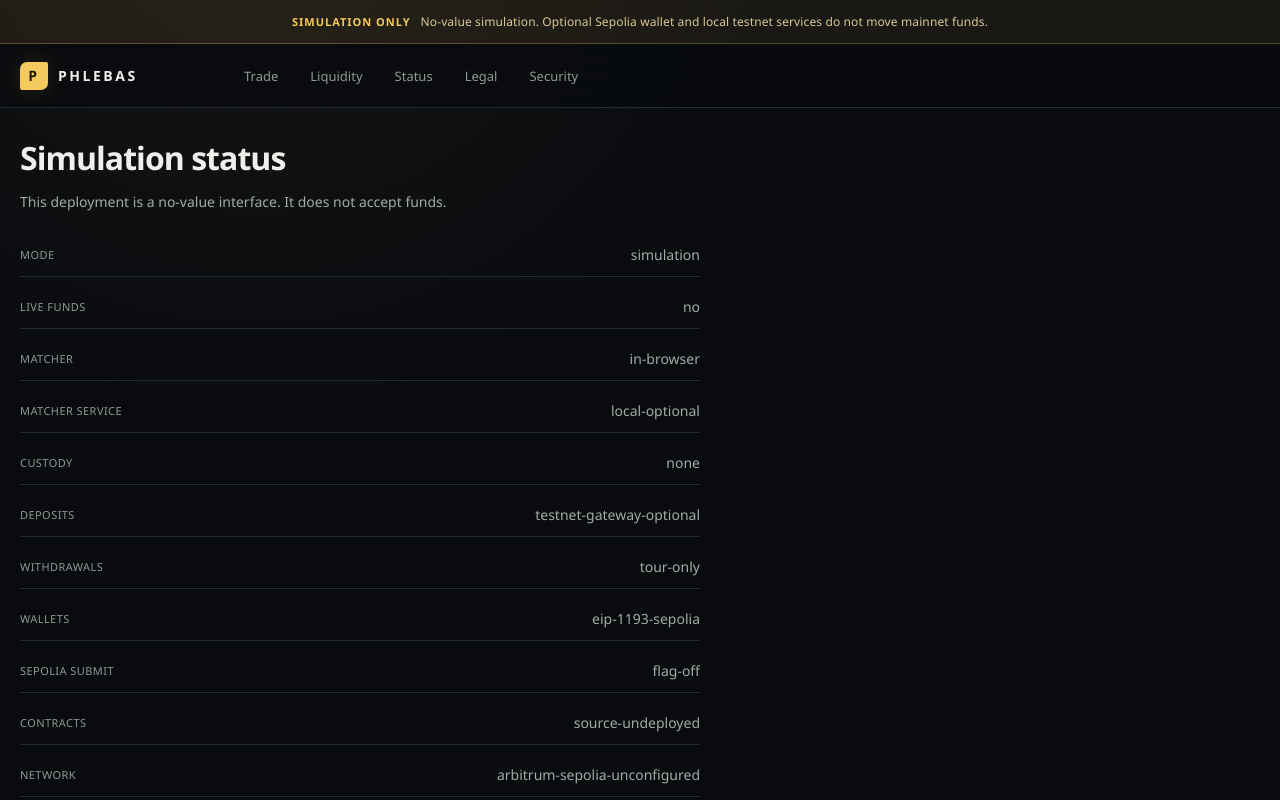
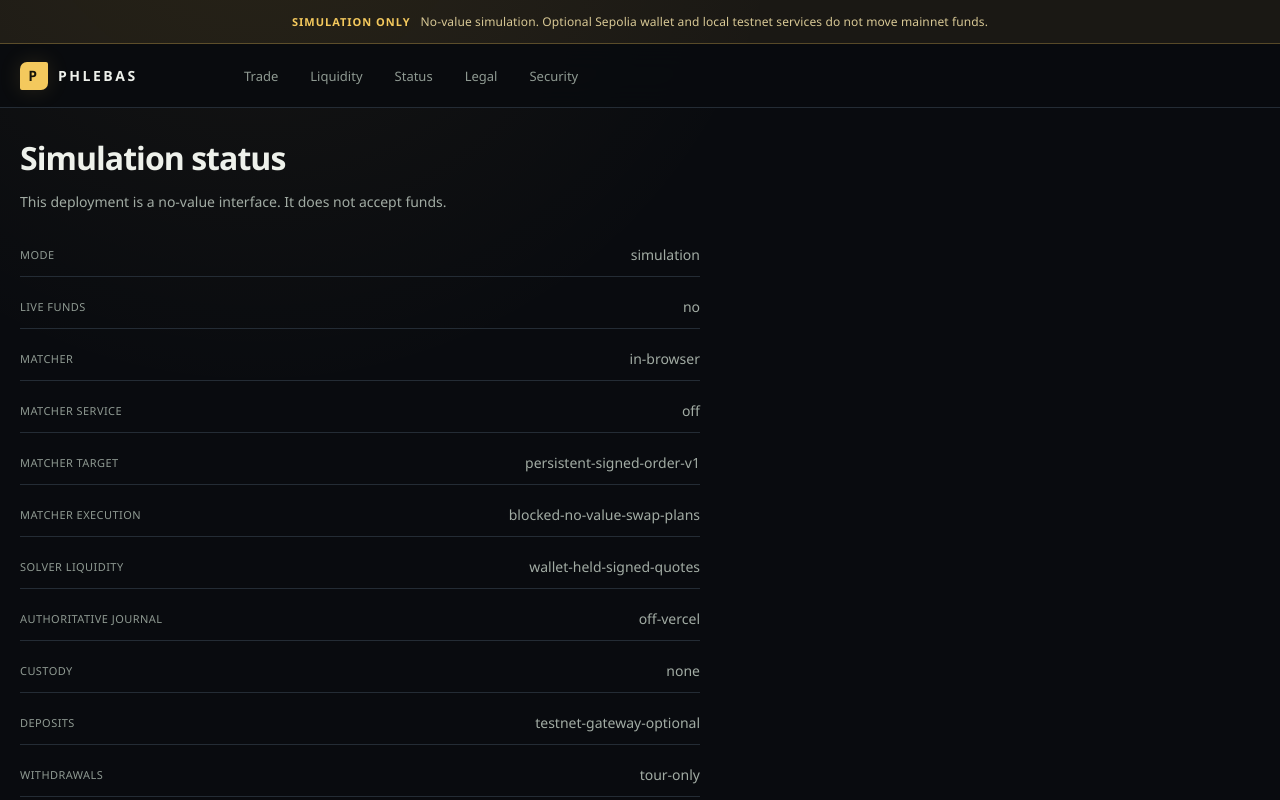
Before and after one commit to EauDoon/Phlebas, a Next.js app: page /status in a window 1280 px wide. Shown: the top 800 px of the page. Built offline with nearby package versions, Linux system fonts and the light colour scheme.

Commit message:
docs(matcher): record no-value operations boundary

```diff
--- a/src/app/status/page.tsx
+++ b/src/app/status/page.tsx
@@ -23,6 +23,10 @@ export default function StatusPage() {
         <div role="listitem"><dt>Live funds</dt><dd>{status.liveFunds ? "yes" : "no"}</dd></div>
         <div role="listitem"><dt>Matcher</dt><dd>{status.matcher}</dd></div>
         <div role="listitem"><dt>Matcher service</dt><dd>{status.matcherService}</dd></div>
+        <div role="listitem"><dt>Matcher target</dt><dd>{status.matcherTarget}</dd></div>
+        <div role="listitem"><dt>Matcher execution</dt><dd>{status.matcherExecution}</dd></div>
+        <div role="listitem"><dt>Solver liquidity</dt><dd>{status.solverLiquidity}</dd></div>
+        <div role="listitem"><dt>Authoritative journal</dt><dd>{status.authoritativeJournal}</dd></div>
         <div role="listitem"><dt>Custody</dt><dd>{status.custody}</dd></div>
         <div role="listitem"><dt>Deposits</dt><dd>{status.deposits}</dd></div>
         <div role="listitem"><dt>Withdrawals</dt><dd>{status.withdrawals}</dd></div>
--- a/src/lib/status.ts
+++ b/src/lib/status.ts
@@ -12,7 +12,11 @@ export function simulationStatus(env: Record<string, string | undefined> = proce
     mode: "simulation",
     liveFunds: false,
     matcher: "in-browser",
-    matcherService: matcherLoopback ? "loopback-optional" : "local-optional",
+    matcherService: matcherLoopback ? "persistent-native-v1-loopback" : "off",
+    matcherTarget: "persistent-signed-order-v1",
+    matcherExecution: "blocked-no-value-swap-plans",
+    solverLiquidity: "wallet-held-signed-quotes",
+    authoritativeJournal: "off-vercel",
     custody: "none",
     deposits: "testnet-gateway-optional",
     withdrawals: "tour-only",
```
Also changed, not shown: services/README.md, 8 other files (tests, documents, lock files or other folders).
